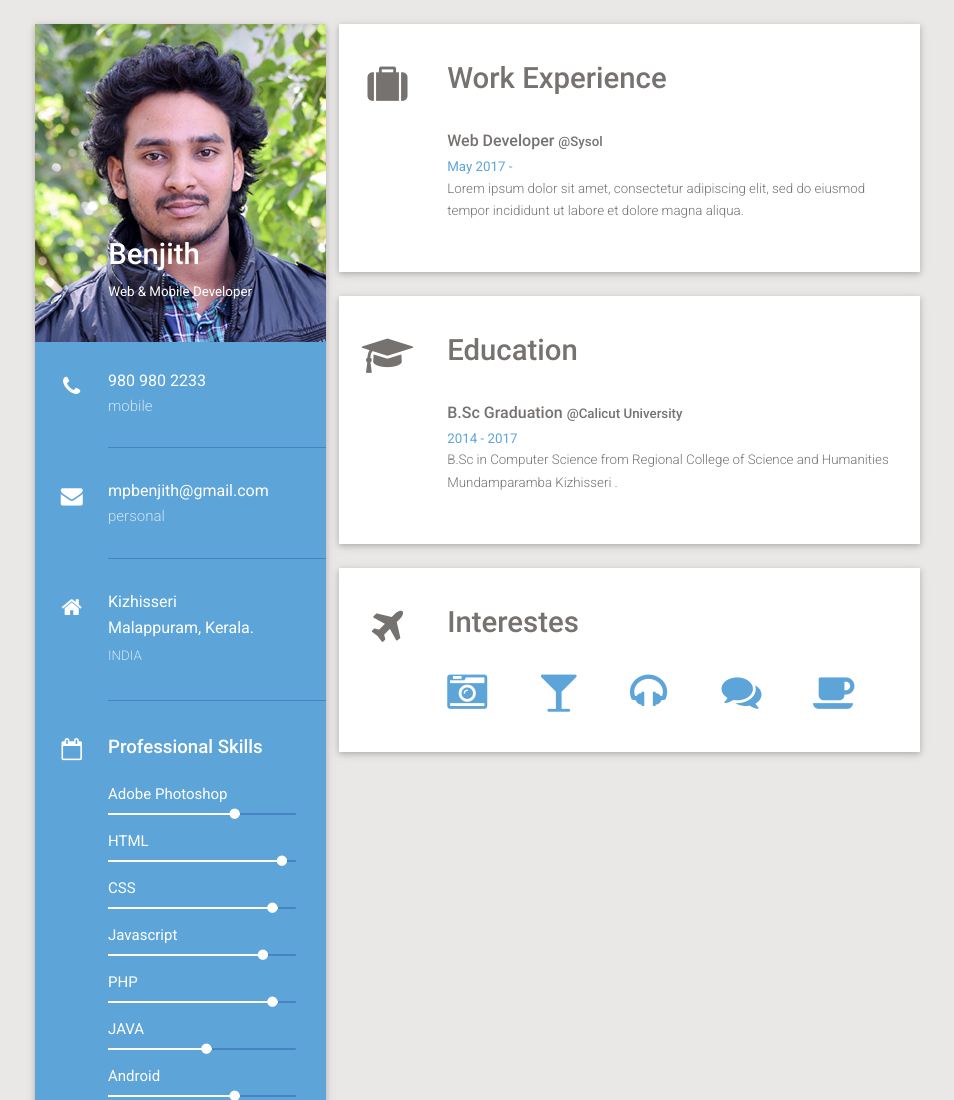
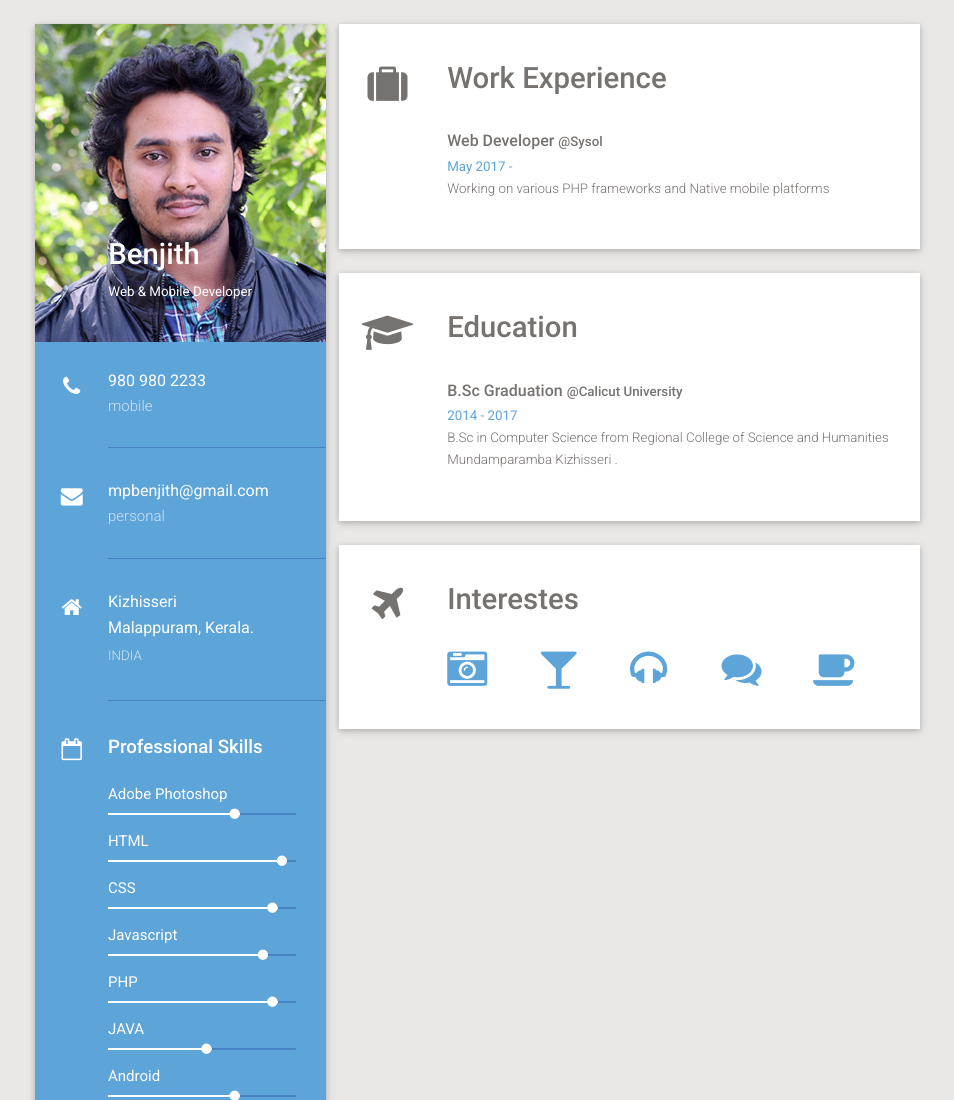
Before and after one commit to Benjith/benjith.github.io, a plain HTML site: page index.html in a window 1280 px wide. Shown: the top 1100 px of the page, without its empty margins (168-1122 px from the left). Drawn offline with Linux system fonts and the light colour scheme; some packages are replaced by stand-ins of ours.

Commit message:
sysol working content change
changed from Lorem to content

```diff
--- a/index.html
+++ b/index.html
@@ -239,8 +239,7 @@
                                 <div class="custom-content-wrapper wow fadeIn a2" data-wow-delay="0.2s">
                                     <h3>Web Developer <span>@Sysol</span></h3>
                                     <span>May 2017 -  </span>
-                                    <p>Lorem ipsum dolor sit amet, consectetur adipiscing elit, sed do eiusmod tempor incididunt ut
-                                        labore et dolore magna aliqua. </p>
+                                    <p>Working on various PHP frameworks and Native mobile platforms </p>
                                 </div>
 
 
@@ -346,5 +345,5 @@
 
     </body>
 
-<!-- Mirrored from demo.deviserweb.com/cv/ by HTTrack Website Copier/3.x [XR&CO'2014], Thu, 08 Mar 2018 08:21:29 GMT -->
+
 </html>
```
